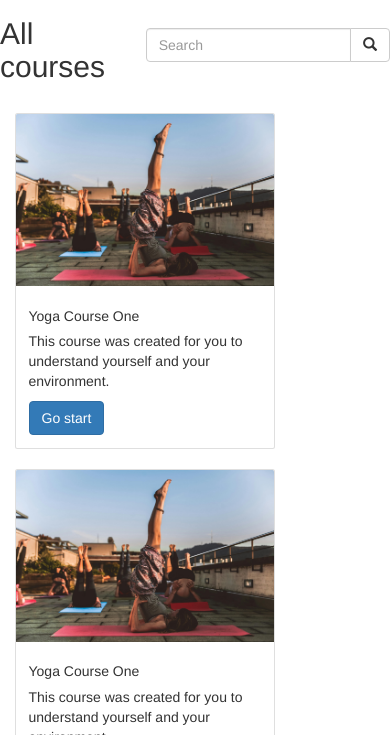
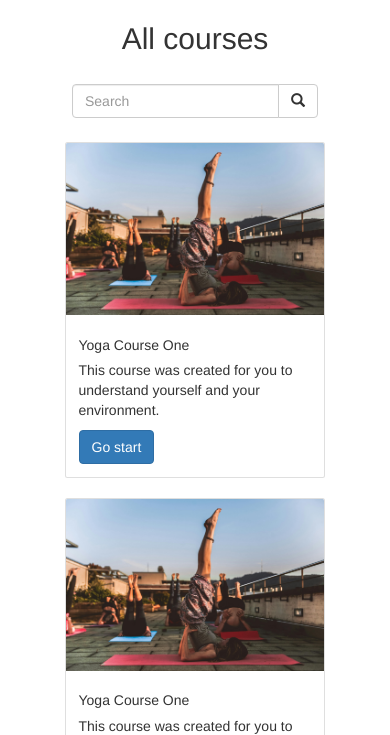
Before and after one commit to WhoIsTheBot/BootStrapOne, a plain HTML site: page index.html in a window 390 px wide. Shown: the part 365-1100 px from the top of the page. Drawn offline with nearby package versions, Linux system fonts and the light colour scheme.

Commit message:
Add files via upload

```diff
--- a/index.html
+++ b/index.html
@@ -108,9 +108,9 @@
         </form>
     </div>
 
-    <div class="container" style="margin-top: 20px; max-width: 1080px;">
-        <div id="produc-list" class="products"></div>
-    </div>
+
+    <div id="produc-list" class="products"></div>
+
 
     <footer class="bg-body-tertiary text-center text-lg-start">
 
--- a/script.js
+++ b/script.js
@@ -6,7 +6,7 @@ function loadProducts() {
 
   arr.forEach(() => {
     let div = `
-               <div class="card" style="width: 260px;">
+               <div class="card" style="width: 260px; margin: auto;">
             <img class="card-img-top" src="./assets/images/products/course_1.jpg" alt="Card image cap">
             <div class="card-body">
                 <h5 class="card-title">Yoga Course One</h5>
--- a/style.css
+++ b/style.css
@@ -1,4 +1,3 @@
-
 
 nav{
     max-width: 1080px;
@@ -62,19 +61,28 @@ nav{
 .title-search{
     max-width: 1060px;
     margin: auto;
+    padding: 5px 20px;
     display: flex;
     align-items: center;
     justify-content: space-between;
 }
 
+@media (max-width:700px){
+    .title-search{
+        display: flex;
+        flex-direction: column;
+    }
+}
+
 .products{
+    max-width: 1080px;
     margin: auto;
     display: flex;
     flex-wrap: wrap;
-    justify-content:space-between;
     gap:20px;
     padding-bottom: 15px;
 }
+
 
 footer{
     max-width: 1080px;
```
